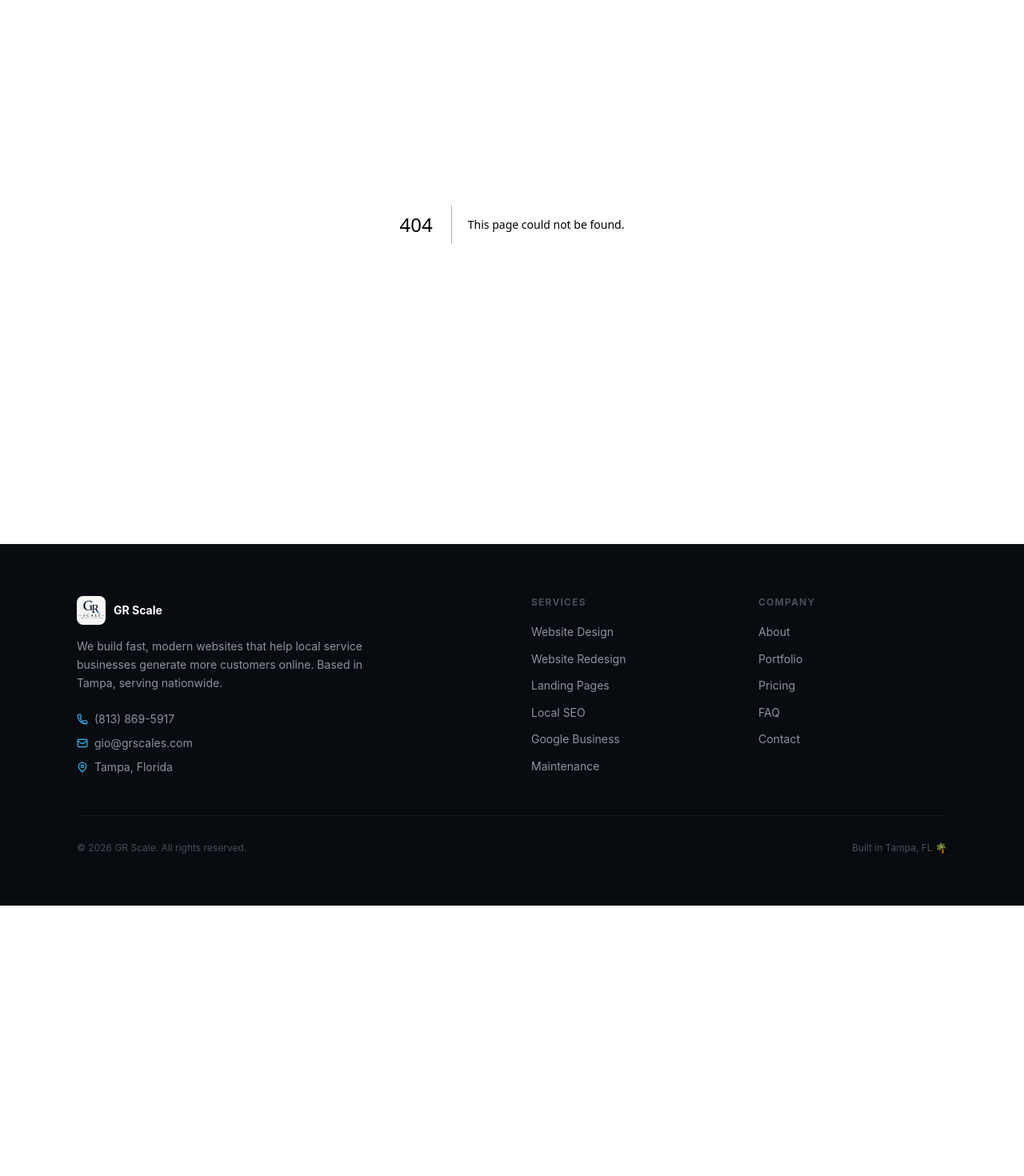
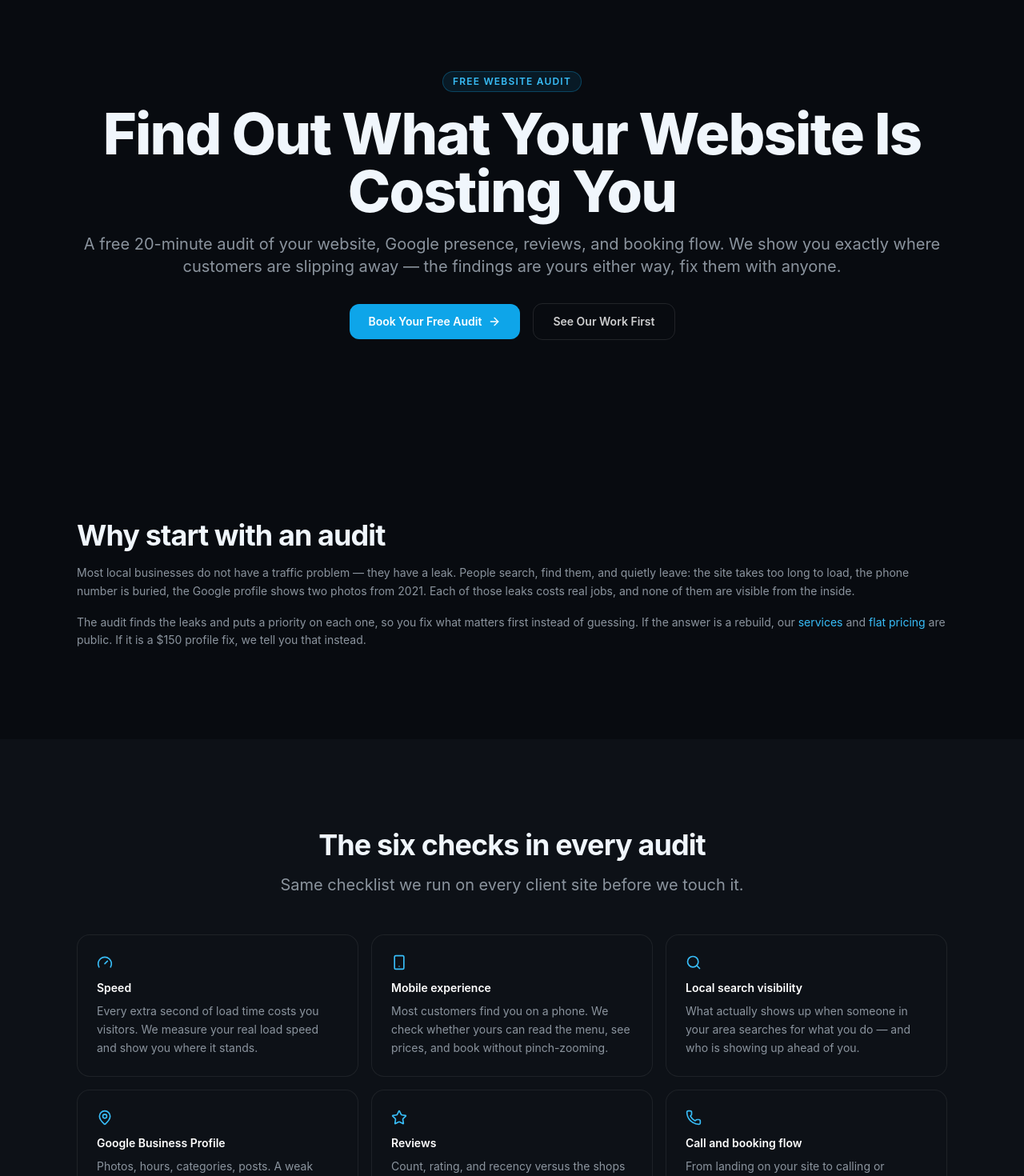
Before and after one commit to hayabusarivera23-ops/gr-scale-website, a Next.js app: page /free-website-audit in a window 1280 px wide. Before the commit this address had no page. Shown: the part 120-1590 px from the top of the page at 80% size. Before the commit the page ends 1252 px from the top, so only its background shows below. Built offline with nearby package versions, Linux system fonts and the light colour scheme.

Commit message:
Guardian: /free-website-audit page (playbook 4/10)

```diff
--- /dev/null
+++ b/src/app/free-website-audit/page.tsx
@@ -0,0 +1,192 @@
+import type { Metadata } from 'next'
+import Link from 'next/link'
+import { ArrowRight, Gauge, MapPin, Phone, Search, Smartphone, Star } from 'lucide-react'
+
+export const metadata: Metadata = {
+  title: 'Free Website Audit for Local Businesses | GR Scale',
+  description:
+    'A free 20-minute audit of your website, Google Business Profile, reviews, and booking flow. We show you exactly what is costing you customers — no charge, no obligation.',
+  alternates: { canonical: 'https://grscales.com/free-website-audit' },
+}
+
+const FAQS = [
+  {
+    q: 'What does the free website audit actually check?',
+    a: 'Six things: how fast your site loads, how it looks and works on a phone, whether Google can find and rank you locally, the state of your Google Business Profile, how your reviews stack up against nearby competitors, and whether a visitor can call or book you in one tap. You get the findings in plain language — what is fine, what is broken, and what it is costing you.',
+  },
+  {
+    q: 'Is it really free? What is the catch?',
+    a: 'Really free — no card, no obligation, and the findings are yours either way. The "catch" is simple and honest: if the audit shows problems worth fixing, we would like to be the ones who fix them. If your site checks out, we tell you that too and you lose nothing but 20 minutes.',
+  },
+  {
+    q: 'I do not have a website yet. Is an audit still useful?',
+    a: 'Yes — the audit covers your whole online presence, not just a site. We look at what shows up when someone searches your business, your Google Business Profile, and what competitors in your area are doing. You leave knowing exactly what a first website needs to do for you, and what it should cost.',
+  },
+  {
+    q: 'How long does it take to get my results?',
+    a: 'We do the homework before the call, then walk you through everything in one free 20-minute call — usually within a few days of booking. No slide decks, no jargon: a short list of what to fix, in order of what it is costing you.',
+  },
+]
+
+const CHECKS = [
+  { icon: Gauge, title: 'Speed', text: 'Every extra second of load time costs you visitors. We measure your real load speed and show you where it stands.' },
+  { icon: Smartphone, title: 'Mobile experience', text: 'Most customers find you on a phone. We check whether yours can read the menu, see prices, and book without pinch-zooming.' },
+  { icon: Search, title: 'Local search visibility', text: 'What actually shows up when someone in your area searches for what you do — and who is showing up ahead of you.' },
+  { icon: MapPin, title: 'Google Business Profile', text: 'Photos, hours, categories, posts. A weak profile hands the map-pack spot to a competitor. We grade yours honestly.' },
+  { icon: Star, title: 'Reviews', text: 'Count, rating, and recency versus the shops around you — and whether your site puts them where visitors can see them.' },
+  { icon: Phone, title: 'Call and booking flow', text: 'From landing on your site to calling or booking: how many taps, what breaks, and what makes people give up.' },
+]
+
+export default function FreeWebsiteAuditPage() {
+  const faqSchema = {
+    '@context': 'https://schema.org',
+    '@type': 'FAQPage',
+    mainEntity: FAQS.map(f => ({
+      '@type': 'Question',
+      name: f.q,
+      acceptedAnswer: { '@type': 'Answer', text: f.a },
+    })),
+  }
+
+  return (
+    <div className="pt-24">
+      <script
+        type="application/ld+json"
+        dangerouslySetInnerHTML={{ __html: JSON.stringify(faqSchema) }}
+      />
+
+      <section className="section pb-0">
+        <div className="container-site text-center max-w-3xl">
+          <span className="badge mb-4">Free Website Audit</span>
+          <h1 className="h1 mb-4">Find Out What Your Website Is Costing You</h1>
+          <p className="lead mb-8">
+            A free 20-minute audit of your website, Google presence, reviews, and
+            booking flow. We show you exactly where customers are slipping away —
+            the findings are yours either way, fix them with anyone.
+          </p>
+          <div className="flex flex-col sm:flex-row items-center justify-center gap-4">
+            <Link href="/book" className="btn-primary px-8 py-4">
+              Book Your Free Audit <ArrowRight className="h-4 w-4" />
+            </Link>
+            <Link href="/demos" className="btn-ghost px-8 py-4">
+              See Our Work First
+            </Link>
+          </div>
+        </div>
+      </section>
+
+      <section className="section">
+        <div className="container-site max-w-3xl">
+          <h2 className="h2 mb-4">Why start with an audit</h2>
+          <p className="text-sm text-[var(--text-muted)] leading-relaxed mb-4">
+            Most local businesses do not have a traffic problem — they have a leak.
+            People search, find them, and quietly leave: the site takes too long to
+            load, the phone number is buried, the Google profile shows two photos
+            from 2021. Each of those leaks costs real jobs, and none of them are
+            visible from the inside.
+          </p>
+          <p className="text-sm text-[var(--text-muted)] leading-relaxed">
+            The audit finds the leaks and puts a priority on each one, so you fix
+            what matters first instead of guessing. If the answer is a rebuild, our{' '}
+            <Link href="/services" className="text-brand-400 hover:text-brand-300 transition">
+              services
+            </Link>{' '}
+            and{' '}
+            <Link href="/pricing" className="text-brand-400 hover:text-brand-300 transition">
+              flat pricing
+            </Link>{' '}
+            are public. If it is a $150 profile fix, we tell you that instead.
+          </p>
+        </div>
+      </section>
+
+      <section className="section bg-[#0d1117]">
+        <div className="container-site max-w-5xl">
+          <div className="text-center max-w-3xl mx-auto mb-12">
+            <h2 className="h2 mb-4">The six checks in every audit</h2>
+            <p className="lead">Same checklist we run on every client site before we touch it.</p>
+          </div>
+          <div className="grid sm:grid-cols-2 lg:grid-cols-3 gap-4">
+            {CHECKS.map(item => (
+              <div key={item.title} className="card">
+                <item.icon className="h-5 w-5 text-brand-400 mb-3" />
+                <h3 className="text-sm font-semibold text-white mb-2">{item.title}</h3>
+                <p className="text-sm text-[var(--text-muted)] leading-relaxed">{item.text}</p>
+              </div>
+            ))}
+          </div>
+        </div>
+      </section>
+
+      <section className="section">
+        <div className="container-site max-w-3xl">
+          <h2 className="h2 mb-4">Audited by people who build</h2>
+          <p className="text-sm text-[var(--text-muted)] leading-relaxed mb-4">
+            This is not an automated PDF report. The same team that built{' '}
+            <a
+              href="https://meloair.net"
+              target="_blank"
+              rel="noopener noreferrer"
+              className="text-brand-400 hover:text-brand-300 transition"
+            >
+              meloair.net
+            </a>{' '}
+            for a working Tampa HVAC company and{' '}
+            <a
+              href="https://lexthebarber.com"
+              target="_blank"
+              rel="noopener noreferrer"
+              className="text-brand-400 hover:text-brand-300 transition"
+            >
+              lexthebarber.com
+            </a>{' '}
+            for an Orlando barber reads your audit — so every finding comes with
+            what it would actually take to fix it.
+          </p>
+          <p className="text-sm text-[var(--text-muted)] leading-relaxed">
+            Want to see the standard first? Browse our{' '}
+            <Link href="/demos" className="text-brand-400 hover:text-brand-300 transition">
+              live demo sites
+            </Link>{' '}
+            for your exact niche.
+          </p>
+        </div>
+      </section>
+
+      <section className="section bg-[#0d1117]">
+        <div className="container-site max-w-3xl">
+          <h2 className="text-xs font-bold uppercase tracking-widest text-[var(--text-dim)] mb-4">
+            Free Audit FAQ
+          </h2>
+          <div className="flex flex-col gap-3">
+            {FAQS.map(item => (
+              <div key={item.q} className="card">
+                <h3 className="text-sm font-semibold text-white mb-2">{item.q}</h3>
+                <p className="text-sm text-[var(--text-muted)] leading-relaxed">{item.a}</p>
+              </div>
+            ))}
+          </div>
+        </div>
+      </section>
+
+      <section className="section">
+        <div className="container-site text-center max-w-2xl">
+          <h2 className="h2 mb-4">20 Minutes. Zero Cost. Full Picture.</h2>
+          <p className="lead mb-8">
+            Book the call, and we do the homework before you show up. Worst case,
+            you confirm everything is fine — best case, you find the leak that has
+            been costing you customers all year.
+          </p>
+          <div className="flex flex-col sm:flex-row items-center justify-center gap-4">
+            <Link href="/book" className="btn-primary px-8 py-4">
+              Book Your Free Audit <ArrowRight className="h-4 w-4" />
+            </Link>
+            <Link href="/contact" className="btn-ghost px-8 py-4">
+              Send a Message
+            </Link>
+          </div>
+        </div>
+      </section>
+    </div>
+  )
+}
```
